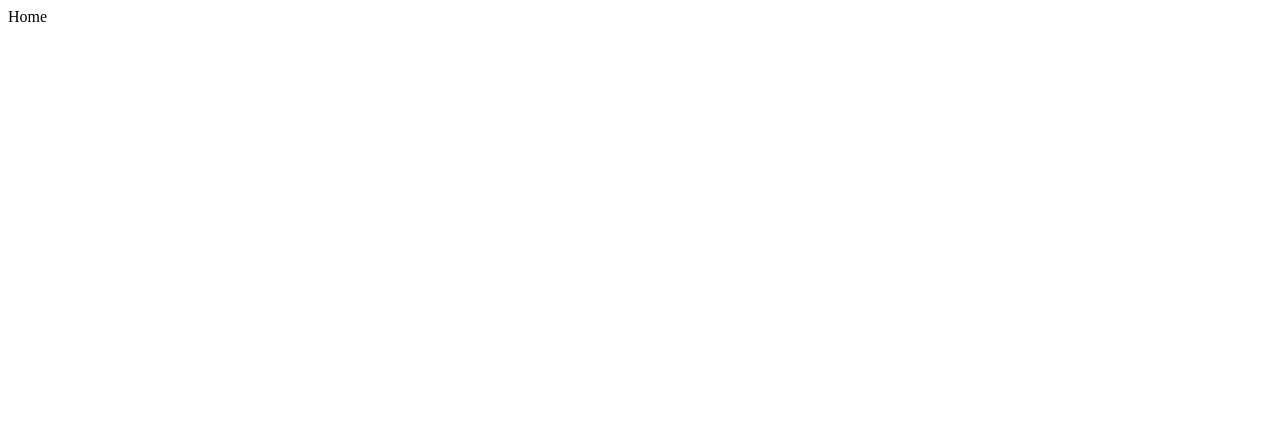
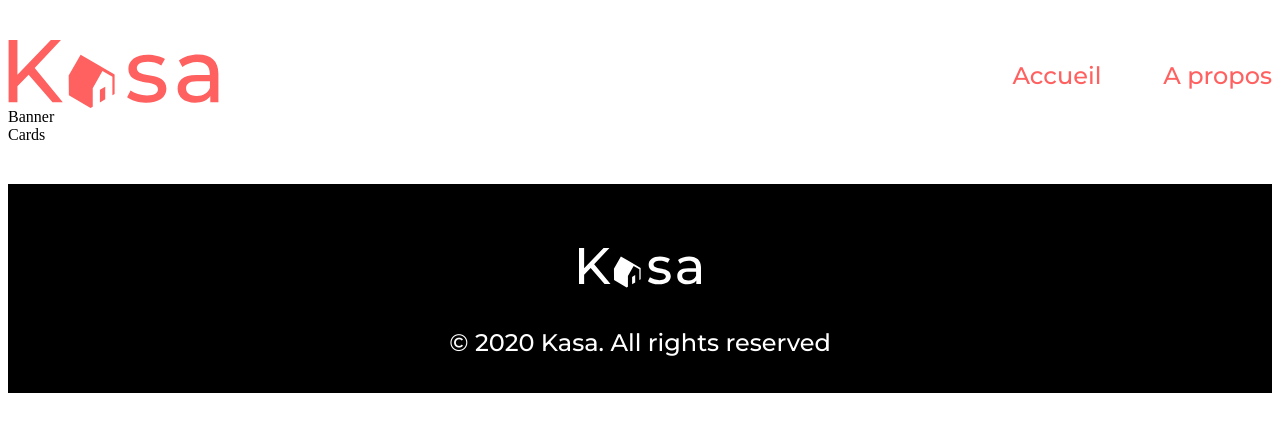
Before and after one commit to guillaumelhullier/kasa, a React (Create React App) app in the folder kasa/: page / in a window 1280 px wide. Shown: the top 432 px of the page. Built offline with nearby package versions, Linux system fonts and the light colour scheme.

Commit message:
pageHome

```diff
--- /dev/null
+++ b/kasa/src/components/Banner/Banner.jsx
@@ -0,0 +1,7 @@
+import React from "react";
+
+const Banner = () => {
+  return <div>Banner</div>;
+};
+
+export default Banner;
--- /dev/null
+++ b/kasa/src/components/Cards/Cards.jsx
@@ -0,0 +1,7 @@
+import React from "react";
+
+const Cards = () => {
+  return <div>Cards</div>;
+};
+
+export default Cards;
--- a/kasa/src/components/Footer/Footer.module.css
+++ b/kasa/src/components/Footer/Footer.module.css
@@ -14,12 +14,14 @@
 .logoFooter {
   padding-top: 64px;
 }
+
 .textFooter {
   color: #ffffff;
   margin: 0;
   padding-top: 40px;
   padding-bottom: 20px;
   font-size: 24px;
+  font-family: 'Montserrat', sans-serif;
 }
 
 /*Media queries pour mobiles*/
--- a/kasa/src/pages/Home/Home.js
+++ b/kasa/src/pages/Home/Home.js
@@ -1,7 +1,20 @@
 import React from "react";
+import Banner from "../../components/Banner/Banner";
+import Cards from "../../components/Cards/Cards";
+import Header from "../../components/Header/Header";
+import Footer from "../../components/Footer/Footer";
 
 const Home = () => {
-  return <div>Home</div>;
+  return (
+    <div className="mainContainer">
+      <div className="container">
+        <Header />
+        <Banner />
+        <Cards />
+      </div>
+      <Footer />
+    </div>
+  );
 };
 
 export default Home;
```
